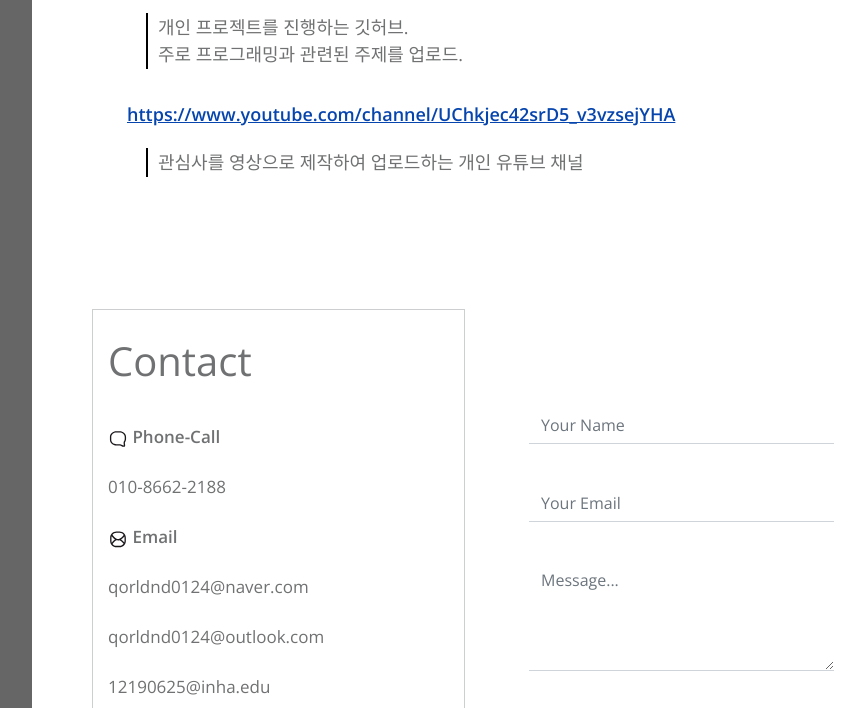
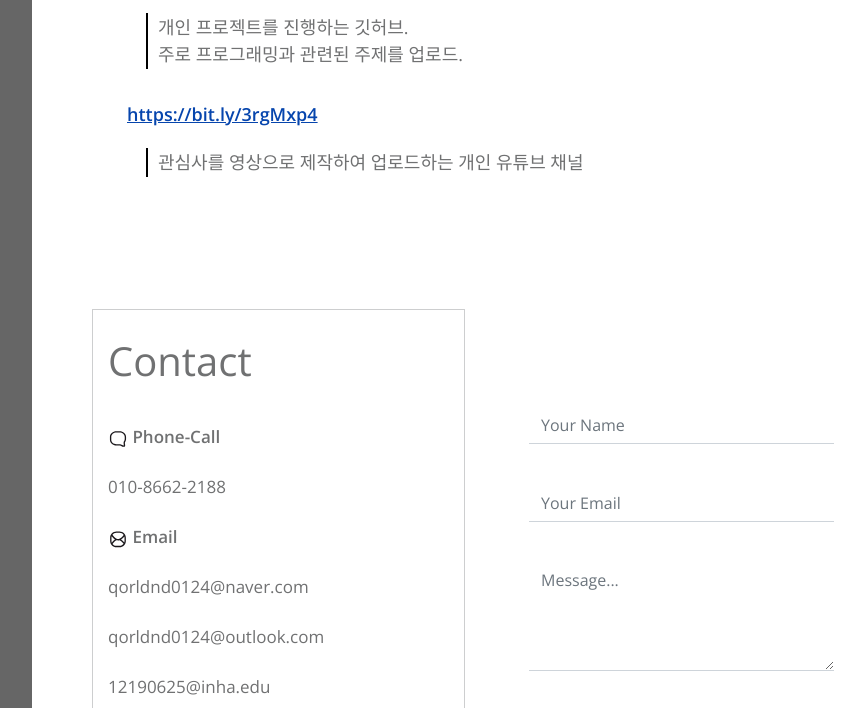
Before and after one commit to keywoong/keywoong.github.io, a plain HTML site: page index.html in a window 1280 px wide. Shown: the part 2281-2989 px from the top of the page, without its empty margins (352-1217 px from the left). Drawn offline with nearby package versions, Linux system fonts and the light colour scheme.

Commit message:
유튜브

```diff
--- a/index.html
+++ b/index.html
@@ -164,7 +164,7 @@ and become a leader who can change the world.
                             </tr>
                           </table>
                           <br>
-                          <p><a href = "https://www.youtube.com/channel/UChkjec42srD5_v3vzsejYHA" style = "color : #0645AD"><b><u>https://www.youtube.com/channel/UChkjec42srD5_v3vzsejYHA</u></b></a></p>
+                          <p><a href = "https://bit.ly/3rgMxp4" style = "color : #0645AD"><b><u>https://bit.ly/3rgMxp4</u></b></a></p>
                           <table>
                             <tr style="vertical-align:top">
                               <td style="width:20px; border-right:2px solid black; padding-right:12px; text-align:justify"></td>
```
